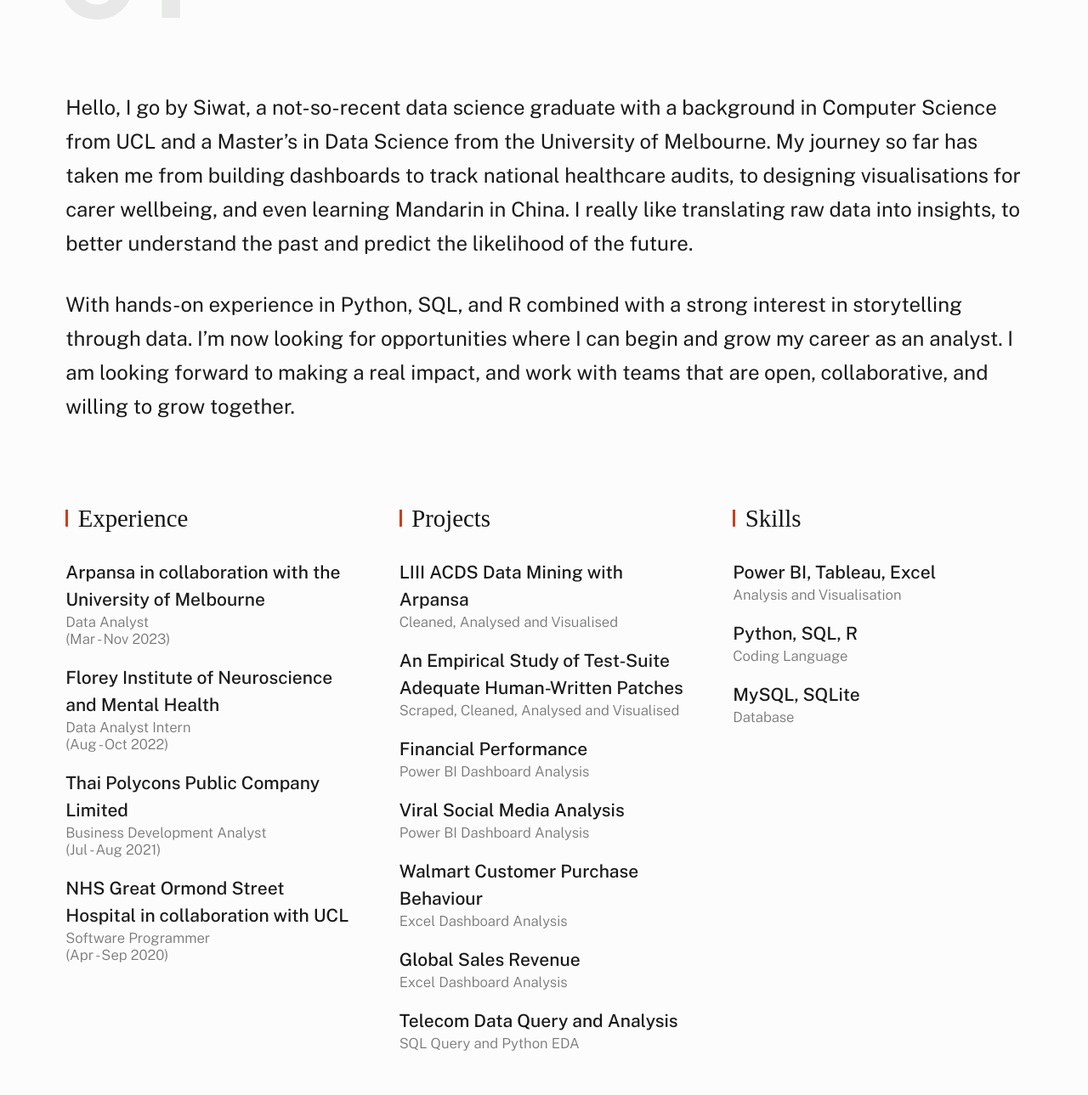
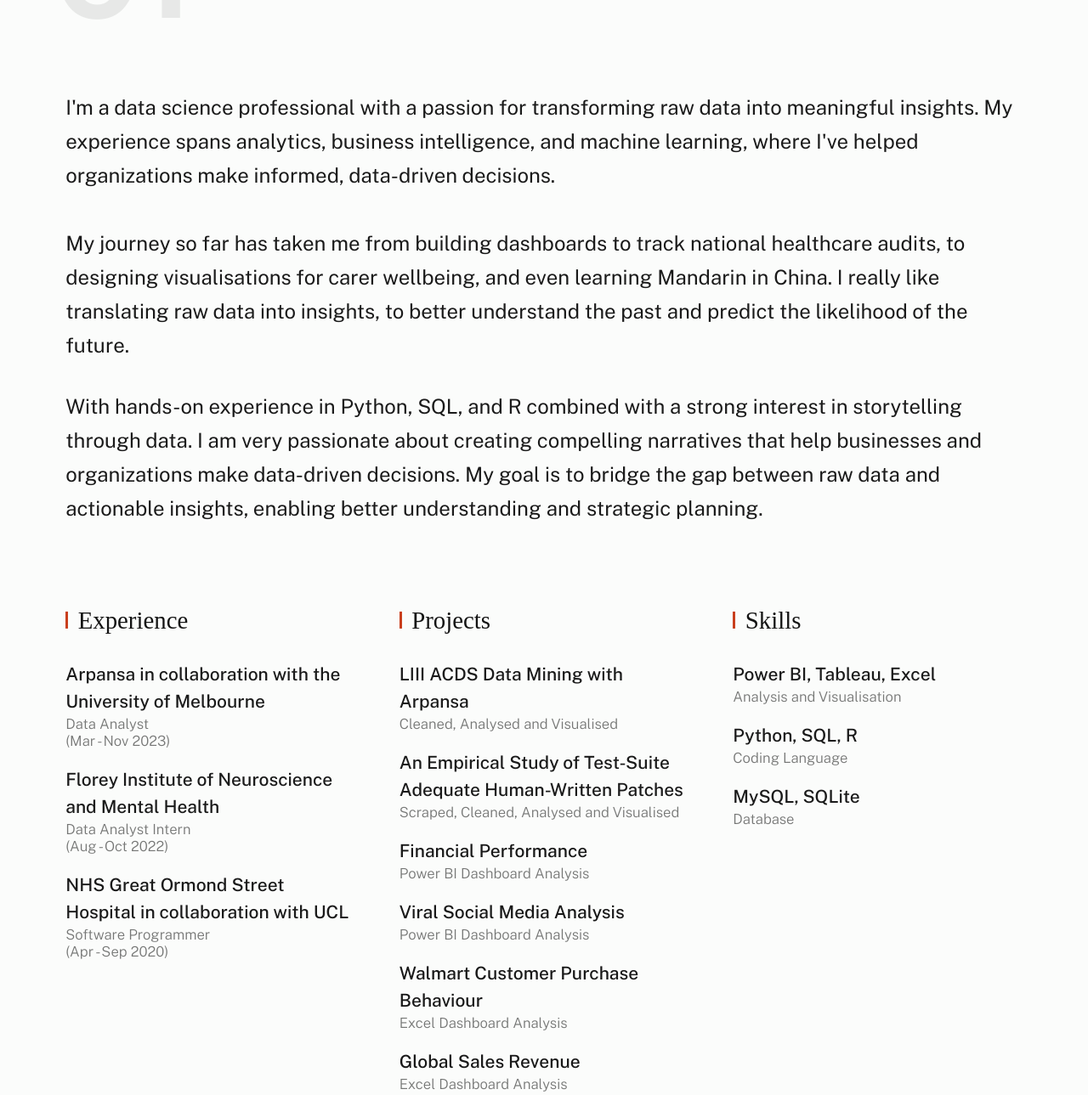
Before and after one commit to SiwatChairat/shawnchaira, a plain HTML site: page index.html in a window 1280 px wide. Shown: the part 1172-2461 px from the top of the page at 85% size. Drawn offline with nearby package versions, Linux system fonts and the light colour scheme; a web font is replaced by a local one.

Commit message:
minor fix

```diff
--- a/index.html
+++ b/index.html
@@ -168,24 +168,17 @@
             <!-- end section-header -->
 
             <p class="attention-getter">
-Hello, I go by Siwat, a not-so-recent data science graduate
-with a background in Computer Science from UCL and a Master’s
-in Data Science from the University of Melbourne.
-
-My journey so far has taken me from building dashboards to
-track national healthcare audits, to designing visualisations
-for carer wellbeing, and even learning Mandarin in China.
-I really like translating raw data into insights, to better understand
-the past and predict the likelihood of the future.
+            I'm a data science professional with a passion for transforming raw data into meaningful insights.
+            My experience spans analytics, business intelligence, and machine learning, where I've helped organizations make informed, data-driven decisions.
+            <br><br>
+            My journey so far has taken me from building dashboards to track national healthcare audits, to designing visualisations for carer wellbeing, and even learning Mandarin in China. I really like translating raw data into insights, to better understand the past and predict the likelihood of the future.
             </p>
 
             <p class="attention-getter">
                 With hands-on experience in Python, SQL, and R combined with a strong interest
-                in storytelling through data. I’m now looking for opportunities where
-                I can begin and grow my career as an analyst. I am looking forward
-                to making a real impact, and work with teams that are open, collaborative, and willing to grow together.
-
-
+                in storytelling through data. I am very passionate about creating compelling narratives
+                that help businesses and organizations make data-driven decisions.
+                My goal is to bridge the gap between raw data and actionable insights, enabling better understanding and strategic planning.
             </p>
 
             <div class="grid-list-items s-about__blocks">
@@ -201,11 +194,6 @@ the past and predict the likelihood of the future.
                     Florey Institute of Neuroscience and Mental Health
                     <span>Data Analyst Intern</span>
                     <span>(Aug - Oct 2022)</span>
-                  </li>
-                  <li>
-                    Thai Polycons Public Company Limited
-                    <span>Business Development Analyst</span>
-                    <span>(Jul - Aug 2021)</span>
                   </li>
                   <li>
                     NHS Great Ormond Street Hospital in collaboration with UCL
```
